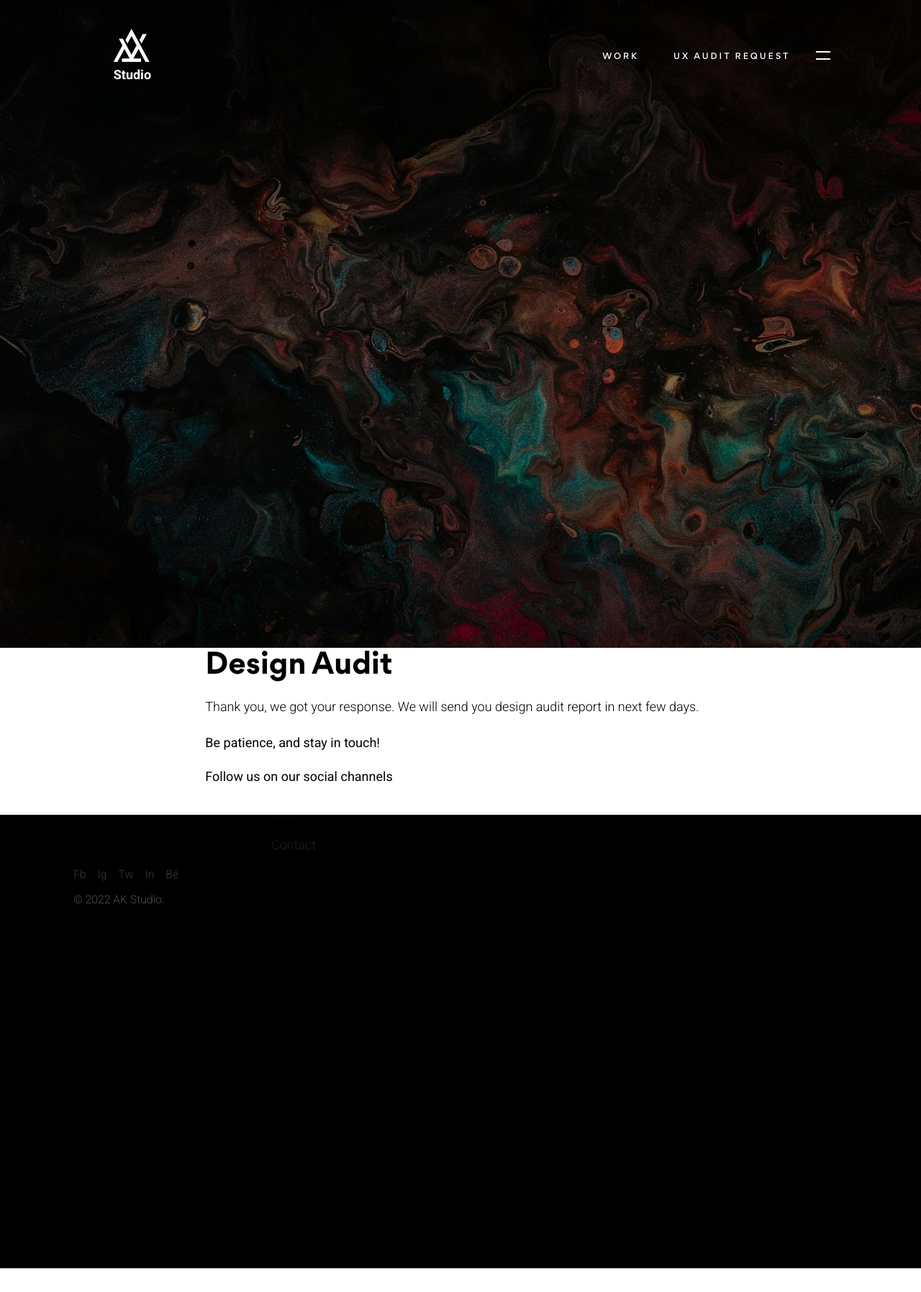
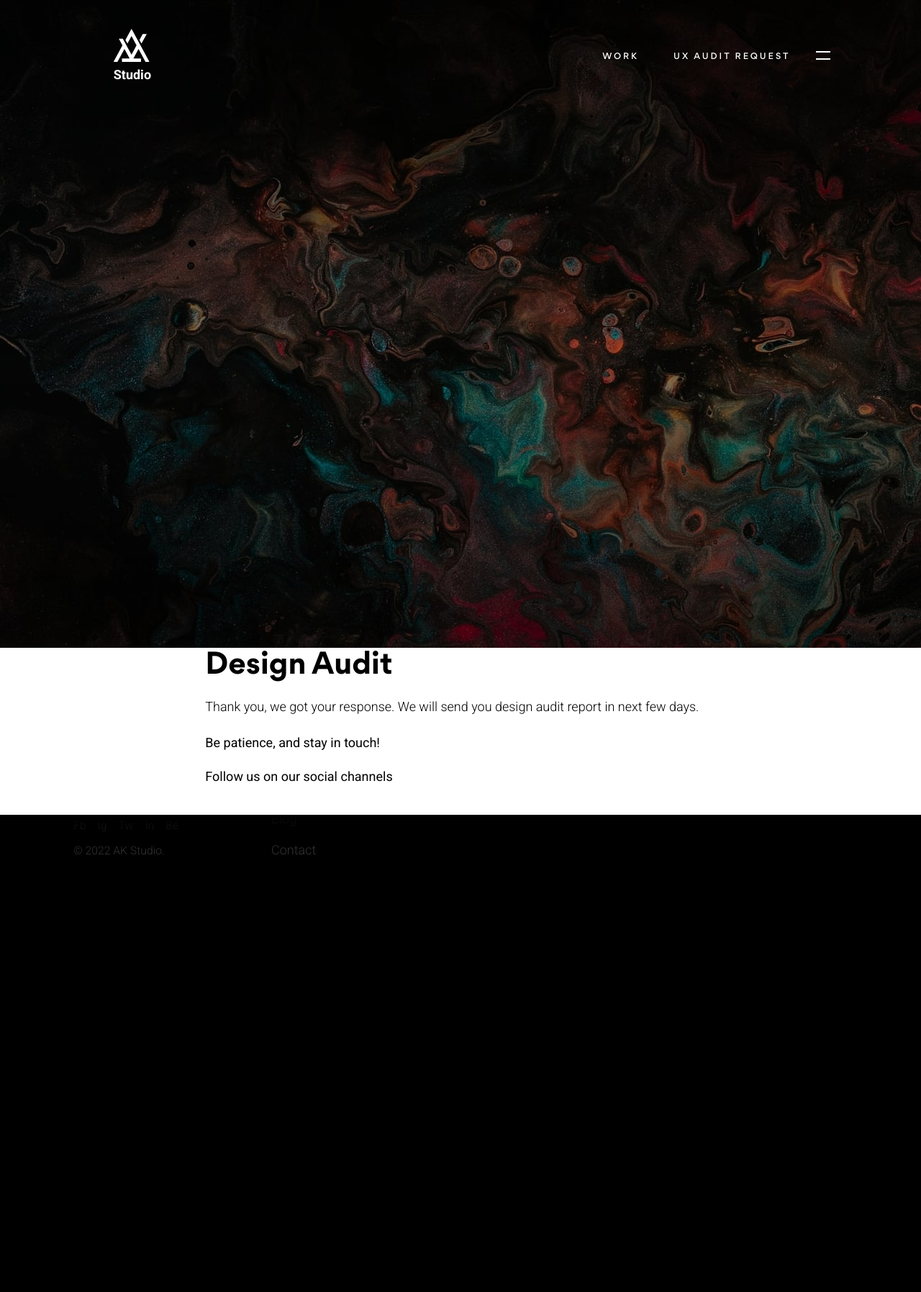
Before and after one commit to aftabkhalid/aks, a Jekyll site: the page built from thank-you.html, in a window 1280 px wide. Shown: the whole page at 72% size. Built offline with Jekyll 4.4.1, drawn with Linux system fonts in a browser that asks for light colours; before the commit the page ends 1762 px from its top, so only the background shows below that.

Commit message:
fix footer

```diff
--- a/_includes/footer.html
+++ b/_includes/footer.html
@@ -1,19 +1,17 @@
-<div data-scroll-section>
-  <footer>
+
+<footer data-scroll-section>
 
   <div class="footer__background background-image" data-scroll data-scroll-speed="-6"  data-scroll-delay="0.1" data-scroll-repeat="true" data-bg="url('images/footer-bg.jpg')" style="background-image: url('{{ site.baseurl }}/images/footer-bg.jpg');"></div>
-
   <div class="overlay2 d-none d-lg-block"></div>
-
-
-    <div class="is-inview" data-scroll="" data-scroll-speed="-4">
 
 	<div class="container footer-area">
 		<div class="row">
-  				<div class="col-3">
+
+			<div class="col-3" data-scroll="" data-scroll-speed="-4">
 				<img class="ak-logo-footer" src="{{ site.baseurl }}/images/ak-logo.svg" alt="">
 			</div>
-  				<div class="col-12 col-sm-12 col-md-12 col-lg-3 col-xl-3 col-xxl-3">
+
+			<div class="col-12 col-sm-12 col-md-12 col-lg-3 col-xl-3 col-xxl-3" data-scroll="" data-scroll-speed="-4">
 				<span class="nav-head">Quick Links</span>
 				<nav class="nav flex-column">
           {% for link in site.data.main-menu %}
@@ -23,11 +21,13 @@
           {% endfor %}
 				</nav>
 			</div>
-  				<div class="col-12 col-sm-12 col-md-12 col-lg-3 col-xl-3 col-xxl-3">
+
+			<div class="col-12 col-sm-12 col-md-12 col-lg-3 col-xl-3 col-xxl-3" data-scroll="" data-scroll-speed="-4">
 				<span class="nav-head">Address</span>
 				Office No. 432, 4th Floor, Sadique Trade Center, Lahore, Pakistan.
 			</div>
-  				<div class="col-12">
+
+			<div class="col-12" data-scroll="" data-scroll-speed="-4">
         <nav class="nav small">
           {% for link in site.data.social %}
             <a class="nav-link" href="{{ link.url }}" target="_blank" rel="noopener noreferrer" title="{{ link.title }}">
@@ -35,12 +35,10 @@
             </a>
           {% endfor %}
         </nav>
-
         <span class="small">© 2022 <a href="https://www.aftabkhalid.com" title="AK Studio">AK Studio.</a></span>
 			</div>
+
 		</div>
 	</div>
 
-    </div>
 </footer>
-</div>
```
Also changed, not shown: sass/structure.scss (+4 -3 lines), css/theme.css. Lines whose indentation alone changed are shown as unchanged.
